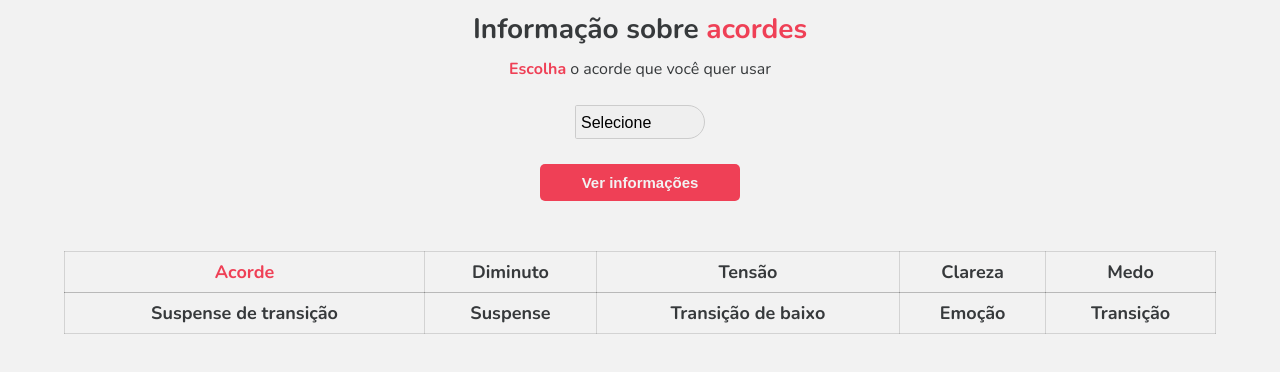
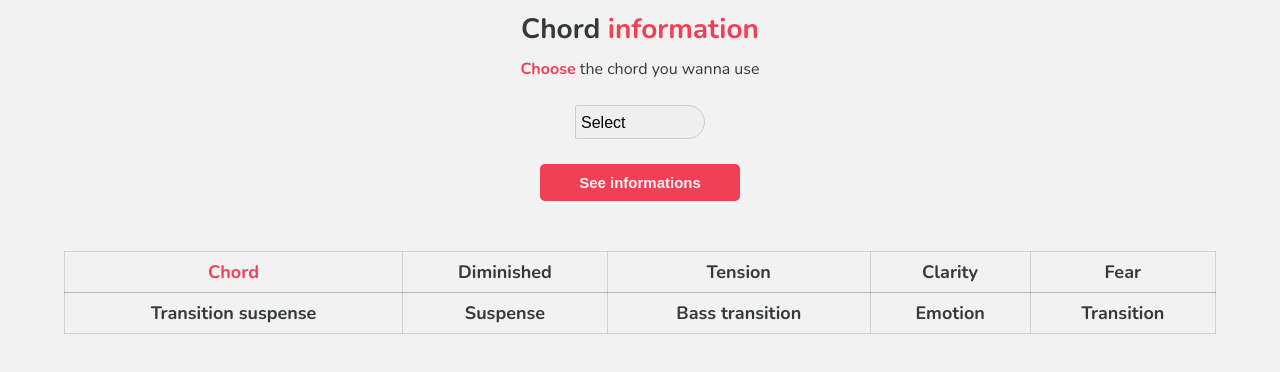
Before and after one commit to Beel132/chordInformation, a plain HTML site: page index.html in a window 1280 px wide. Drawn offline with nearby package versions, Linux system fonts and the light colour scheme.

Commit message:
Update index.html

```diff
--- a/index.html
+++ b/index.html
@@ -11,11 +11,11 @@
 
 <body>
     <div id="container">
-        <h1>Informação sobre <span class="color">acordes</span></h1>
-        <p id="p"><span class="color">Escolha</span> o acorde que você quer usar</p>
+        <h1>Chord <span class="color">information</span></h1>
+        <p id="p"><span class="color">Choose</span> the chord you wanna use</p>
 
         <select id="chord--selector" onchange="checkSelectValue()">
-            <option value="" disabled selected>Selecione</option>
+            <option value="" disabled selected>Select</option>
             <option value="C">C</option>
             <option value="C#">C#</option>
             <option value="D">D</option>
@@ -30,32 +30,28 @@
             <option value="B">B</option>
         </select>
 
-        <button id="chord--check">Ver informações</button>
+        <button id="chord--check">See informations</button>
 
         <table id="tablebody">
             <tr>
-                <th>Acorde</th>
-                <th>Diminuto</th>
-                <th>Tensão</th>
-                <th>Clareza</th>
-                <th>Medo</th>
+                <th>Chord</th>
+                <th>Diminished</th>
+                <th>Tension</th>
+                <th>Clarity</th>
+                <th>Fear</th>
             </tr>
 
             <tr id="first-row"></tr>
 
             <tr>
-                <th>Suspense de transição</th>
+                <th>Transition suspense</th>
                 <th>Suspense</th>
-                <th>Transição de baixo</th>
-                <th>Emoção</th>
-                <th>Transição</th>
+                <th>Bass transition</th>
+                <th>Emotion</th>
+                <th>Transition</th>
             </tr>
 
             <tr id="second-row"></tr>
-
-            <!-- <tr> <th colspan="5">Tensão que combina com a música</th> </tr> -->
-
-            <!-- <tr id="third-row"></tr> -->
         </table>
     </div>
 
```
